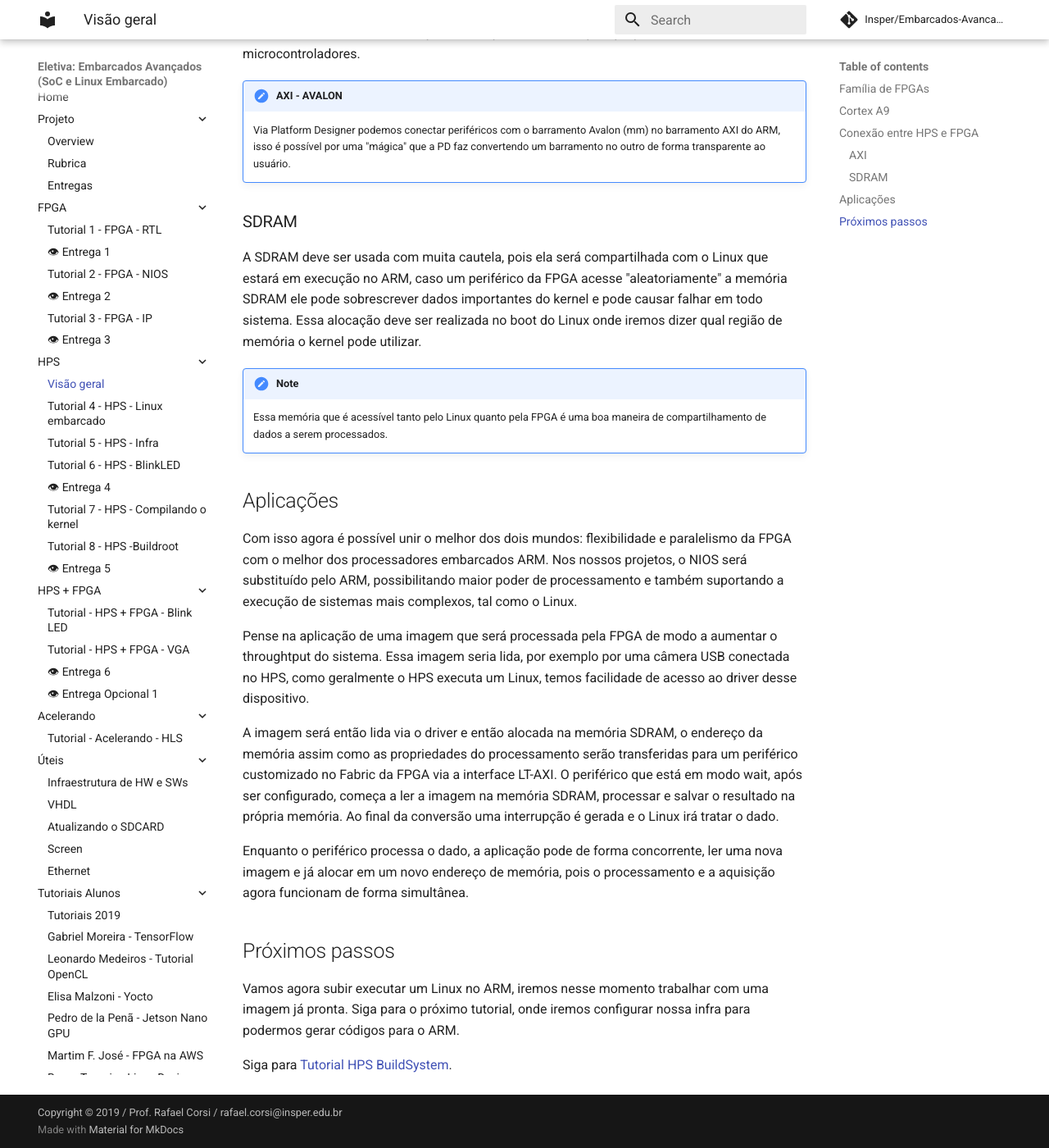
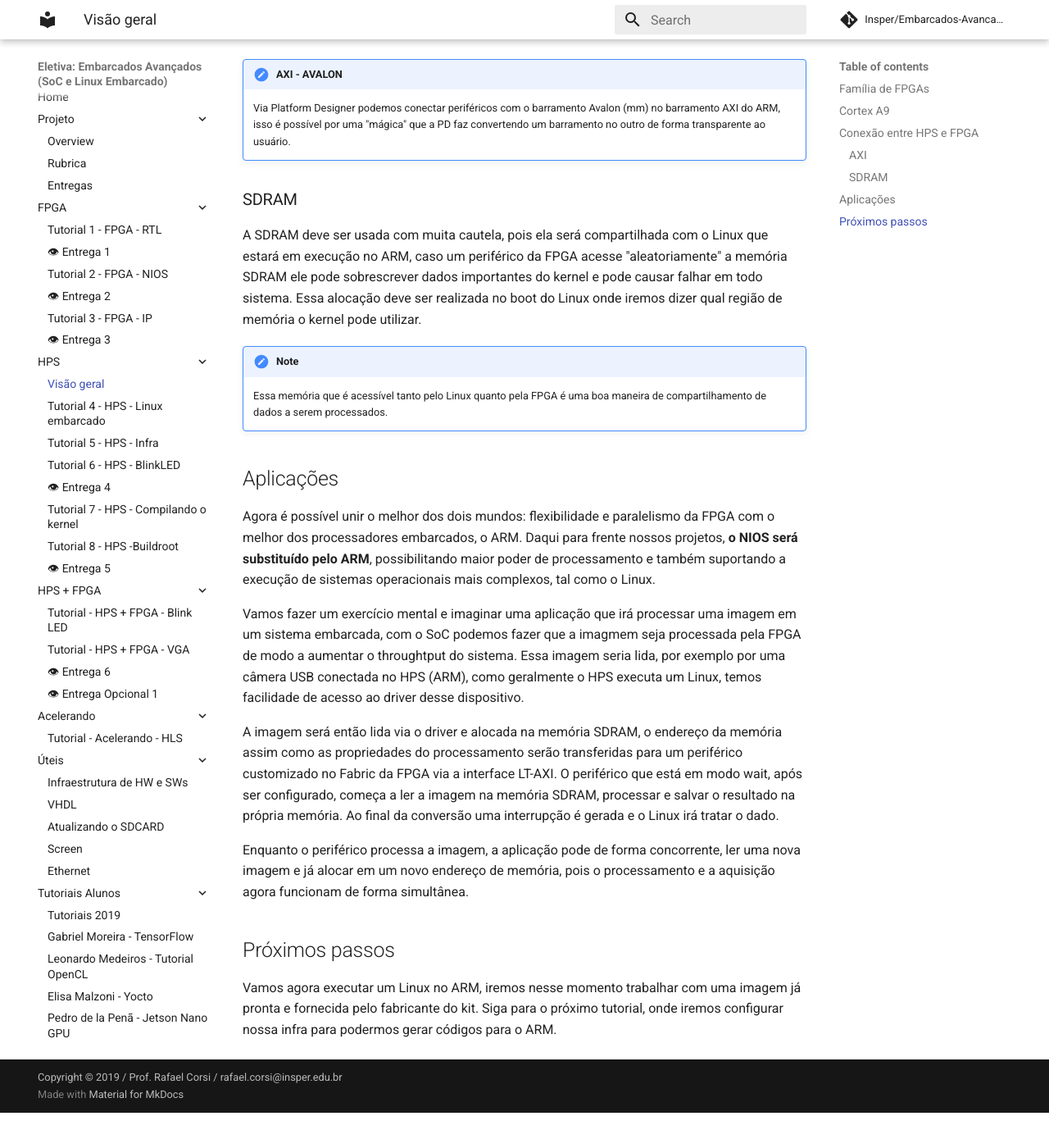
Before and after one commit to Insper/Embarcados-Avancados, an MkDocs documentation site: the page built from docs-src/Tutorial-HPS.md, in a window 1280 px wide and 1400 px high, scrolled down 3003 px. Shown: the whole window at 82% size. Built offline with MkDocs 1.6.1 and Material for MkDocs 9.7.7, drawn with Linux system fonts in a browser that asks for light colours; comment, search, counter and statistics services are not loaded; after the commit the page ends 4360 px from its top, so only the background shows below that; some of the changed text lies outside the part shown.

Commit message:
update HPS

```diff
--- a/docs-src/Tutorial-HPS.md
+++ b/docs-src/Tutorial-HPS.md
@@ -69,16 +68,14 @@
 
 ## Aplicações
 
-Com isso agora é possível unir o melhor dos dois mundos: flexibilidade e paralelismo da FPGA com o melhor dos processadores embarcados ARM. Nos nossos projetos, o NIOS será substituído pelo ARM, possibilitando maior poder de processamento e também suportando a execução de sistemas mais complexos, tal como o Linux.
+Agora é possível unir o melhor dos dois mundos: flexibilidade e paralelismo da FPGA com o melhor dos processadores embarcados, o ARM. Daqui para frente nossos projetos, **o NIOS será substituído pelo ARM**, possibilitando maior poder de processamento e também suportando a execução de sistemas operacionais mais complexos, tal como o Linux.
 
-Pense na aplicação de uma imagem que será processada pela FPGA de modo a aumentar o throughtput do sistema. Essa imagem seria lida, por exemplo por uma câmera USB conectada no HPS, como geralmente o HPS executa um Linux, temos facilidade de acesso ao driver desse dispositivo.
+Vamos fazer um exercício mental e imaginar uma aplicação que irá processar uma imagem em um sistema embarcada, com o SoC podemos fazer que a imagmem seja processada pela FPGA de modo a aumentar o throughtput do sistema. Essa imagem seria lida, por exemplo por uma câmera USB conectada no HPS (ARM), como geralmente o HPS executa um Linux, temos facilidade de acesso ao driver desse dispositivo.
 
-A imagem será então lida via o driver e então alocada na memória SDRAM, o endereço da memória assim como as propriedades do processamento serão transferidas para um periférico customizado no Fabric da FPGA via a interface LT-AXI. O periférico que está em modo wait, após ser configurado, começa a ler a imagem na memória SDRAM, processar e salvar o resultado na própria memória. Ao final da conversão uma interrupção é gerada e o Linux irá tratar o dado.
+A imagem será então lida via o driver e alocada na memória SDRAM, o endereço da memória assim como as propriedades do processamento serão transferidas para um periférico customizado no Fabric da FPGA via a interface LT-AXI. O periférico que está em modo wait, após ser configurado, começa a ler a imagem na memória SDRAM, processar e salvar o resultado na própria memória. Ao final da conversão uma interrupção é gerada e o Linux irá tratar o dado.
 
-Enquanto o periférico processa o dado, a aplicação pode de forma concorrente, ler uma nova imagem e já alocar em um novo endereço de memória, pois o processamento e a aquisição agora funcionam de forma simultânea.
+Enquanto o periférico processa a imagem, a aplicação pode de forma concorrente, ler uma nova imagem e já alocar em um novo endereço de memória, pois o processamento e a aquisição agora funcionam de forma simultânea.
 
 ## Próximos passos
 
-Vamos agora subir executar um Linux no ARM, iremos nesse momento trabalhar com uma imagem já pronta. Siga para o próximo tutorial, onde iremos  configurar nossa infra para podermos gerar códigos para o ARM.
-
-Siga para [Tutorial HPS BuildSystem](Tutorial-HPS-BuildSystem).
+Vamos agora executar um Linux no ARM, iremos nesse momento trabalhar com uma imagem já pronta e fornecida pelo fabricante do kit. Siga para o próximo tutorial, onde iremos configurar nossa infra para podermos gerar códigos para o ARM.
```
Also changed, not shown: other parts of docs-src/Tutorial-HPS.md (+2 -3 lines), docs-src/Tutorial-HPS-BlinkLED.md (+25 -24 lines), docs-src/Tutorial-HPS-Buildroot.md (+3 -0 lines), docs-src/Tutorial-HPS-Running.md (+11 -12 lines).
